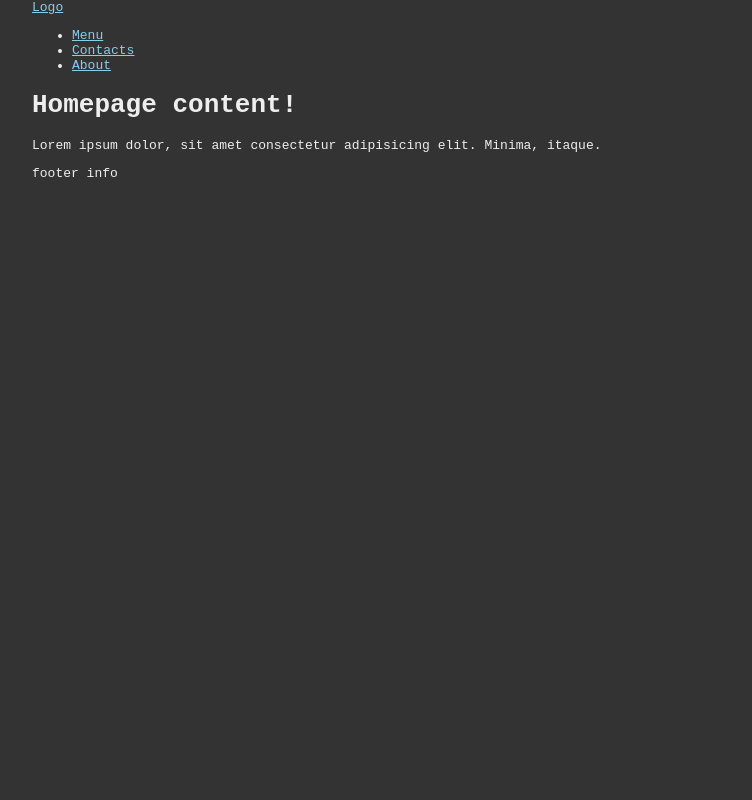
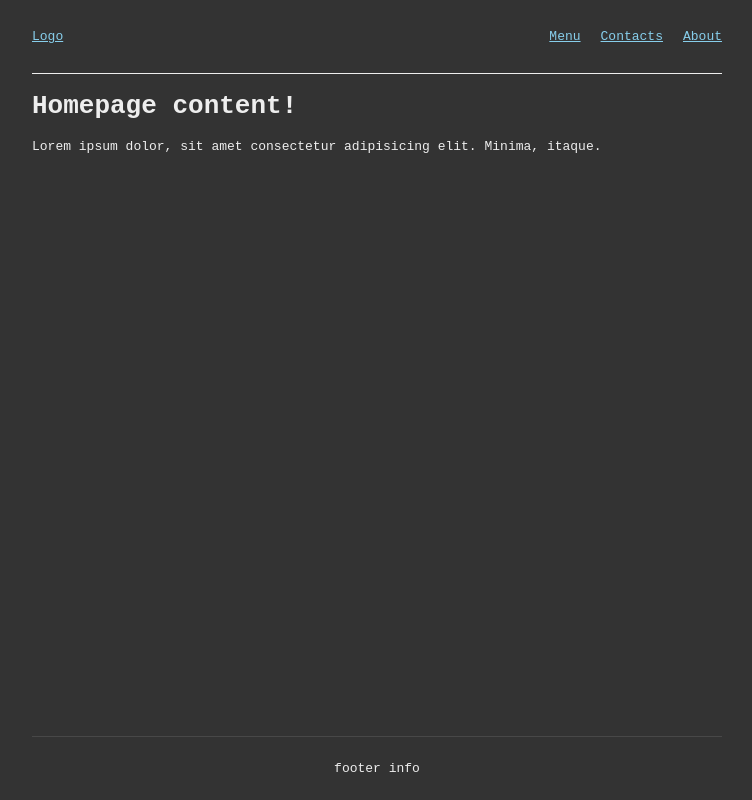
Before and after one commit to greqov/odin-restaurant-page, a website built with webpack: page dist/index.html in a window 1280 px wide. Shown: the whole page, without its empty margins (263-1015 px from the left). Built offline with nearby package versions, Linux system fonts and the light colour scheme.

Commit message:
Add basic styles

```diff
--- a/src/styles.css
+++ b/src/styles.css
@@ -9,11 +9,42 @@ html {
 }
 
 body {
+  margin: 0;
+}
+
+a {
+  color: skyblue;
+}
+
+.container {
+  display: flex;
+  flex-direction: column;
+  min-height: 100vh;
   max-width: 720px;
   margin: 0 auto;
   padding: 0 15px;
 }
 
-a {
-  color: skyblue;
+.page-header {
+  display: flex;
+  justify-content: space-between;
+  align-items: center;
+  padding: 16px 0;
+  border-bottom: 1px solid;
 }
+
+.header-nav__list {
+  display: flex;
+  list-style: none;
+}
+
+.header-nav__item {
+  margin-left: 20px;
+}
+
+.page-footer {
+  margin-top: auto;
+  padding: 24px 0;
+  text-align: center;
+  border-top: 1px solid rgba(255, 255, 255, 0.1);
+}
```
